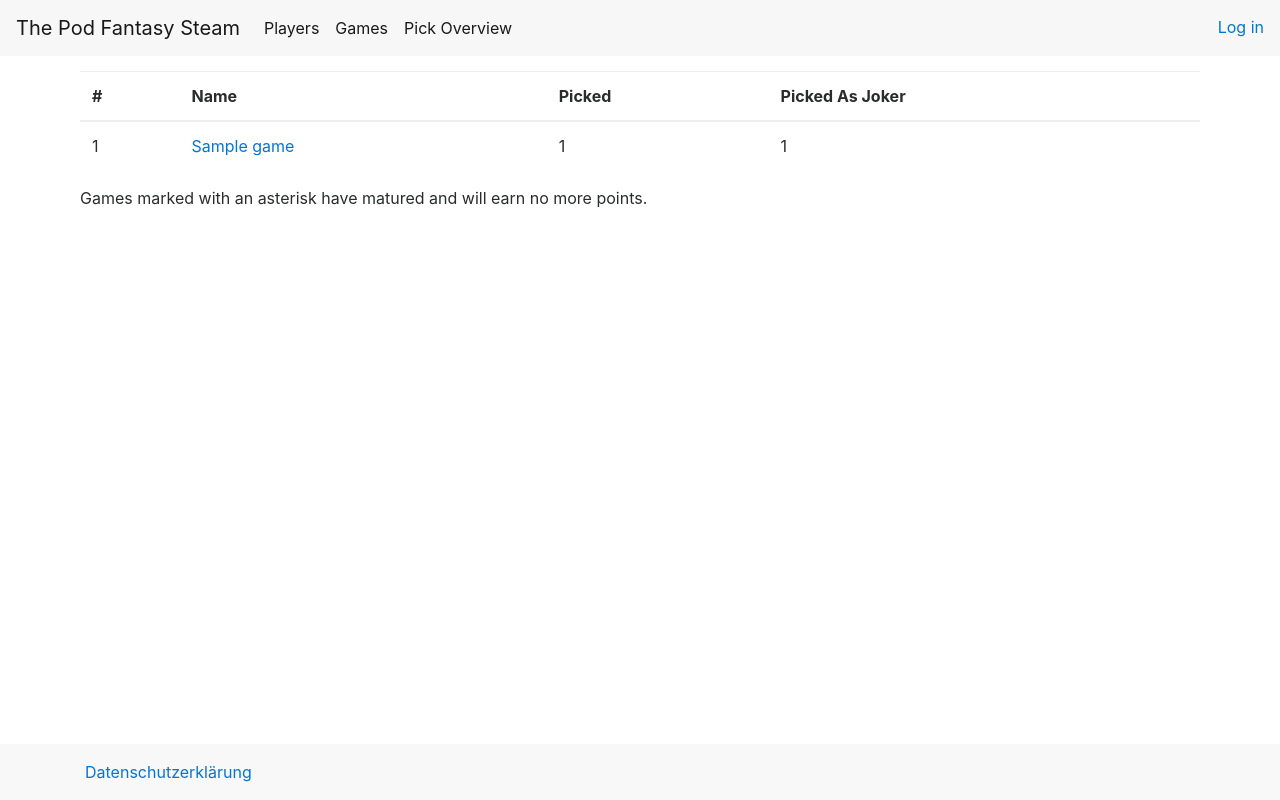
After one commit to sgarcialaguna/SteamProphet, a Django app: page /pick_overview/ in a window 1280 px wide. The commit adds this page. Run offline with Django 3.2, Linux system fonts and the light colour scheme; tables that the repository leaves empty hold one stand-in row (values such as "Sample post"); some libraries are stand-ins or nearby versions.

Commit message:
Add a pick overview view

```diff
--- a/SteamProphet/apps/SteamProphet/templates/SteamProphet/base.html
+++ b/SteamProphet/apps/SteamProphet/templates/SteamProphet/base.html
@@ -38,6 +38,9 @@
                     <a class="nav-link" href="{% url 'create_picks' %}">Create Picks</a>
                 </li>
             {% endif %}
+            <li class="nav-item active">
+                <a class="nav-link" href="{% url 'pick_overview' %}">Pick Overview</a>
+            </li>
         </ul>
         <span class="navbar-text">
             {% if user.is_authenticated %}
--- /dev/null
+++ b/SteamProphet/apps/SteamProphet/templates/SteamProphet/pick_overview.html
@@ -0,0 +1,38 @@
+{% extends 'SteamProphet/base.html' %}
+{% load static %}
+
+{% block extrahead %}
+    <link rel="stylesheet" type="text/css" href="https://cdn.datatables.net/1.10.15/css/dataTables.bootstrap4.min.css"/>
+{% endblock %}
+
+{% block content %}
+    <div class="container">
+        <table class="table">
+            <thead>
+                <tr>
+                    <th>#</th>
+                    <th>Name</th>
+                    <th>Picked</th>
+                    <th>Picked As Joker</th>
+                </tr>
+            </thead>
+            <tbody>
+                {% for game in games %}
+                    <tr>
+                        <td>{{ forloop.counter }}</td>
+                        <td>
+                            <a href="{% url 'game' pk=game.pk %}">{{ game.name }}</a>
+                        </td>
+                        <td>{{ game.picked }}</td>
+                        <td>{{ game.pickedAsJoker }}</td>
+                    </tr>
+                {% endfor %}
+            </tbody>
+        </table>
+
+        <p>
+            Games marked with an asterisk have matured and will earn no more points.
+        </p>
+
+    </div>
+{% endblock %}
--- a/SteamProphet/apps/SteamProphet/urls.py
+++ b/SteamProphet/apps/SteamProphet/urls.py
@@ -11,5 +11,6 @@ urlpatterns = [
     url(r'^player/(?P<pk>\d+)/$', views.PlayerDetailView.as_view(), name='player'),
     url(r'^delete_game/(?P<pk>\d+)/$', views.DeleteGameView.as_view(), name='delete_game'),
     url(r'^create_picks/$', views.CreatePicksView.as_view(), name='create_picks'),
-    url(r'^player_profile/', views.PlayerProfileView.as_view(), name='player_profile')
+    url(r'^player_profile/', views.PlayerProfileView.as_view(), name='player_profile'),
+    url(r'^pick_overview/', views.PickOverviewView.as_view(), name='pick_overview')
 ]
--- a/SteamProphet/apps/SteamProphet/views.py
+++ b/SteamProphet/apps/SteamProphet/views.py
@@ -172,3 +172,36 @@ class LoginView(TemplateView):
 
 class PrivacyView(TemplateView):
     template_name = 'SteamProphet/privacy.html'
+
+
+class PickOverviewView(TemplateView):
+    template_name = 'SteamProphet/pick_overview.html'
+
+    def get_context_data(self, **kwargs):
+        return {'games': self.get_games()}
+
+    def get_games(self):
+        games = []
+
+        weekToExclude = self.get_week_to_exclude()
+
+        for game in Game.objects.all():
+            if weekToExclude is None:
+                game.picked = game.pick_set.count()
+                game.pickedAsJoker = game.pick_set.filter(joker=True).count()
+            else:
+                game.picked = game.pick_set.exclude(week=weekToExclude).count()
+                game.pickedAsJoker = game.pick_set.filter(joker=True).exclude(week=weekToExclude).count()
+            if game.picked > 0:
+                games.append(game)
+        return sorted(games, key=attrgetter('picked'), reverse=True)
+
+    def get_week_to_exclude(self):
+        if self.request.user.is_staff:
+            return None
+
+        currentVotingPeriod = services.getCurrentVotingPeriod()
+        if currentVotingPeriod is None:
+            return None
+
+        return currentVotingPeriod.week
```
Also changed, not shown: SteamProphet/apps/SteamProphet/tests/testPickOverviewView.py (added, +106 -0 lines).
